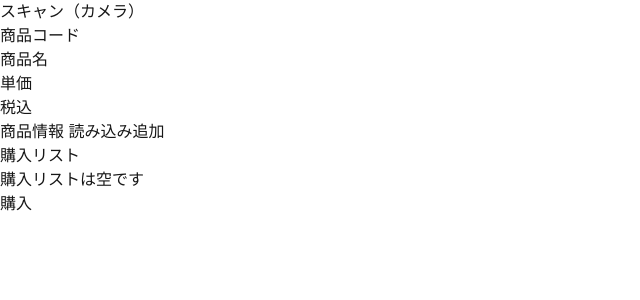
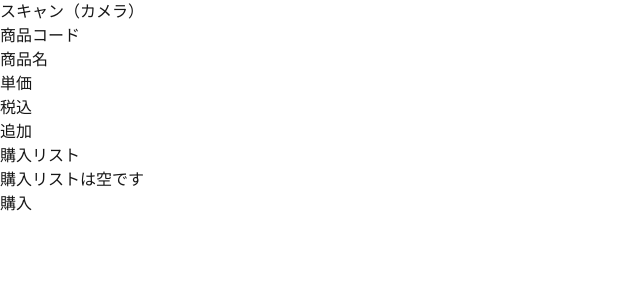
Before and after one commit to nakanohidekatsu/Step4-0_Frontend, a Next.js app: page / in a window 1280 px wide. Shown: the top 300 px of the page, without its empty margins (0-640 px from the left). Built offline with nearby package versions, Linux system fonts and the light colour scheme.

Commit message:
フォント調整

```diff
--- a/src/app/page.tsx
+++ b/src/app/page.tsx
@@ -240,23 +240,6 @@ export default function Home() {
         </div>
       </div>
 
-      {/* 商品読み込みボタン */}
-      <button
-        className={`
-          mb-2 w-full max-w-xs py-2 rounded-lg border-2 border-black
-          bg-gradient-to-b from-blue-300 to-blue-500
-          hover:from-blue-400 hover:to-blue-400 font-bold
-          shadow-md
-          active:translate-y-1 active:shadow
-          transition-all
-          ${!prdCode || loading ? "opacity-50 pointer-events-none" : ""}
-        `}
-        disabled={!prdCode || loading}
-        onClick={() => fetchProductByCODE(prdCode)}
-      >
-        {loading ? "検索中..." : "商品情報 読み込み"}
-      </button>
-
       {/* 追加ボタン */}
       <button
         className="
@@ -280,7 +263,7 @@ export default function Home() {
           {cart.length === 0 ? (
             <p className="text-black-800 text-center text-black-700">購入リストは空です</p>
           ) : (
-            <ul className="text-center">
+            <ul className="text-center text-xs">
               {cart.map((item, idx) => (
                 <li key={idx}>
                   {item.PRD_NAME} ×1 {item.PRD_PRICE}円
```
